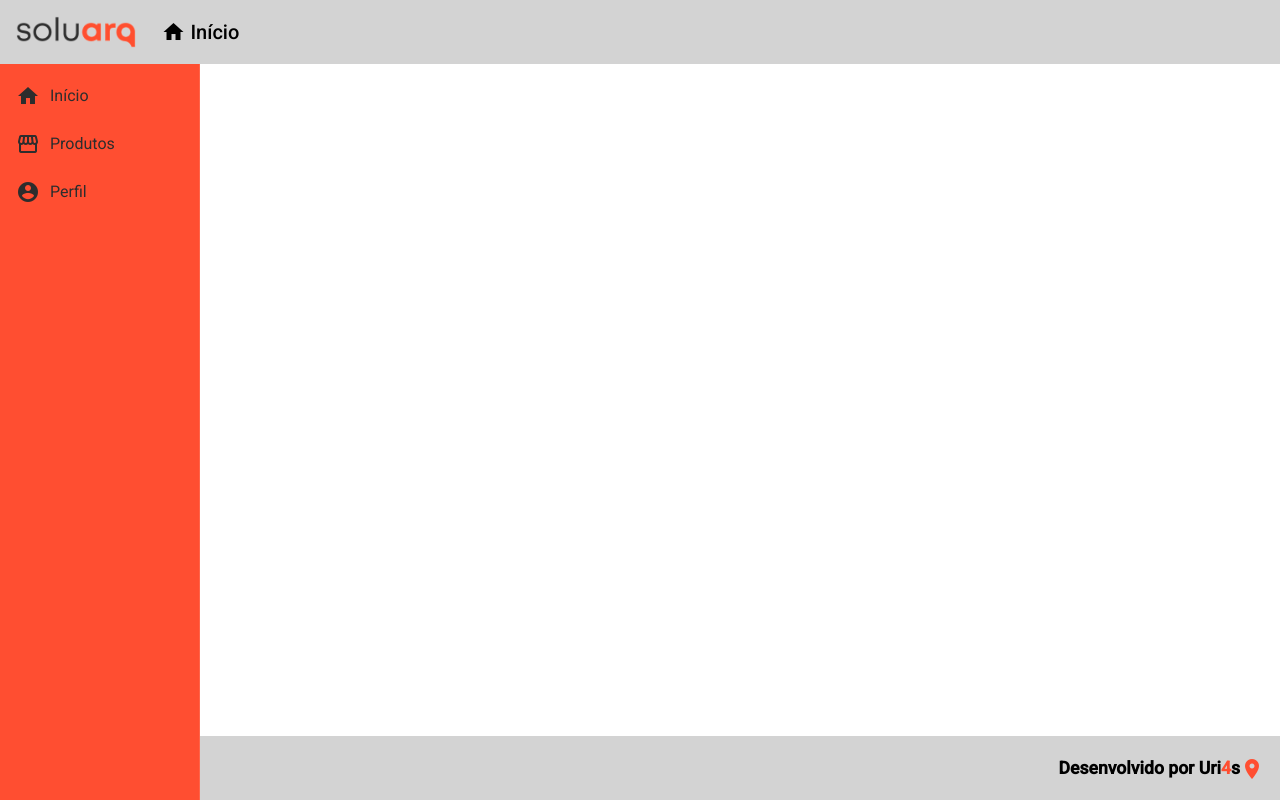
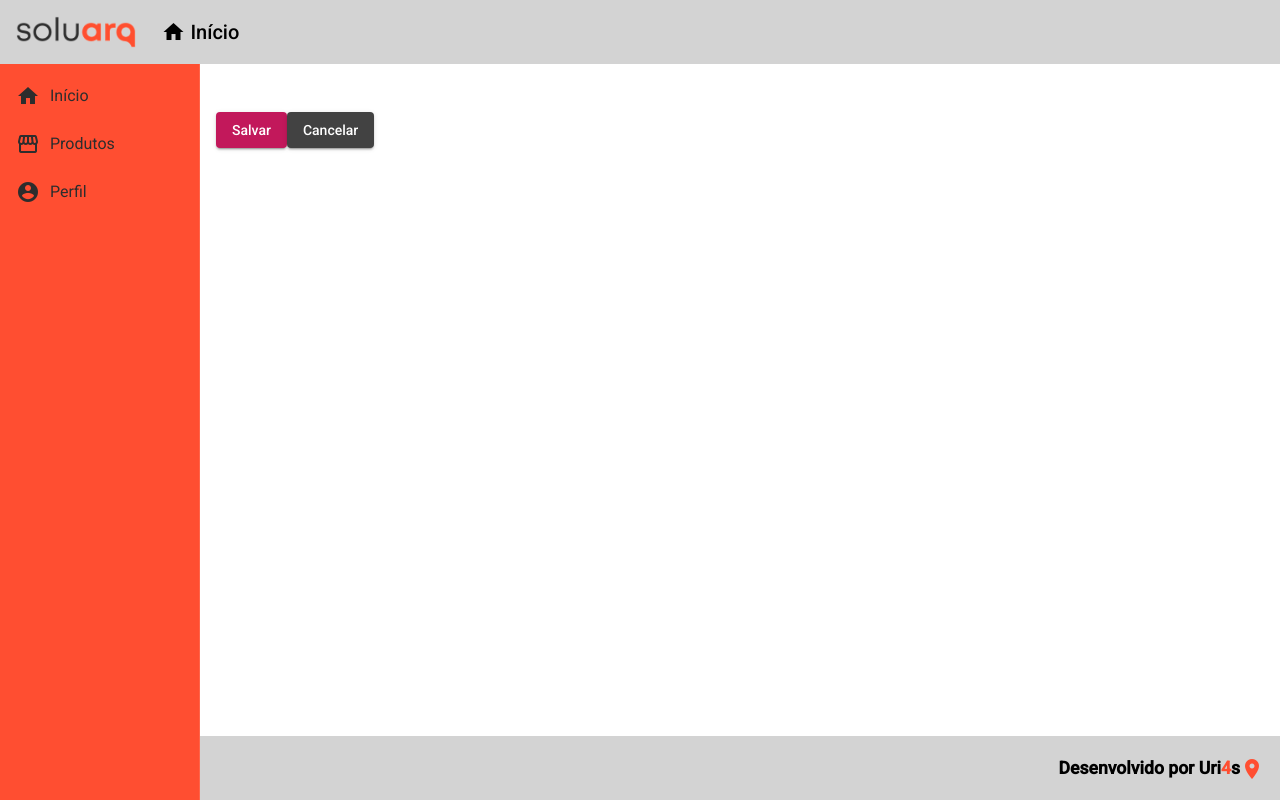
Before and after one commit to Urias01/AprendendoAngular, an Angular app in the folder frontend/: page /products/create in a window 1280 px wide. Built offline with nearby package versions, Linux system fonts and the light colour scheme.

Commit message:
product create buttons salvar and calcelar

```diff
--- a/frontend/src/app/components/product/product-create/product-create.component.html
+++ b/frontend/src/app/components/product/product-create/product-create.component.html
@@ -1 +1,9 @@
 <p>product-create works!</p>
+
+<button  mat-raised-button (click)="createProduct()" color="primary">
+    Salvar
+</button>
+
+<button  mat-raised-button (click)="cancel()">
+    Cancelar
+</button>
--- a/frontend/src/app/components/product/product-create/product-create.component.ts
+++ b/frontend/src/app/components/product/product-create/product-create.component.ts
@@ -1,4 +1,6 @@
+import { ProductService } from '../product.service';
 import { Component, OnInit } from '@angular/core';
+import { Router } from '@angular/router';
 
 @Component({
   selector: 'app-product-create',
@@ -7,9 +9,17 @@
 })
 export class ProductCreateComponent implements OnInit {
 
-  constructor() { }
+  constructor(private ProductService: ProductService,
+      private router: Router) { }
 
   ngOnInit(): void {
+
   }
 
+  createProduct(): void {
+    this.ProductService.showMessage('Produto Criado!')
+  }
+  cancel(): void {
+    this.router.navigate(['/products'])
+  }
 }
--- /dev/null
+++ b/frontend/src/app/components/product/product.model.ts
@@ -0,0 +1,5 @@
+export interface Product {
+    id?: number
+    name: string
+    price: number
+}
--- /dev/null
+++ b/frontend/src/app/components/product/product.service.ts
@@ -0,0 +1,19 @@
+import { Injectable } from '@angular/core';
+import { MatSnackBar} from '@angular/material/snack-bar'
+
+@Injectable({
+  providedIn: 'root'
+})
+
+export class ProductService {
+
+  constructor(private snackBar: MatSnackBar) { }
+
+  showMessage(msg: string): void {
+    this.snackBar.open(msg, 'X', {
+      duration: 3000,
+      horizontalPosition: "right",
+      verticalPosition: "top"
+    })
+}
+}
```
Also changed, not shown: frontend/src/app/app.module.ts (+6 -1 lines), 1 other file (tests, documents, lock files or other folders).
